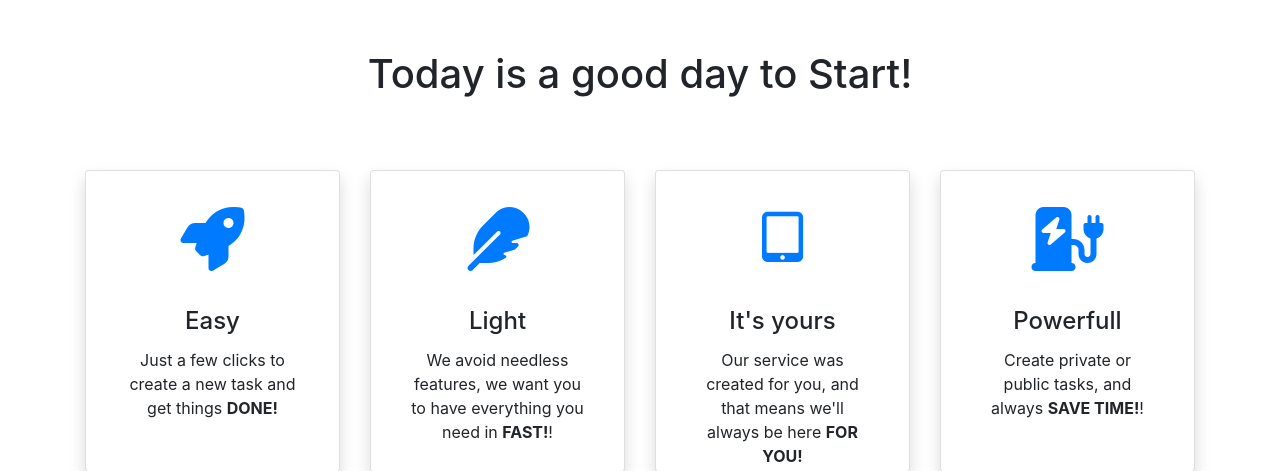
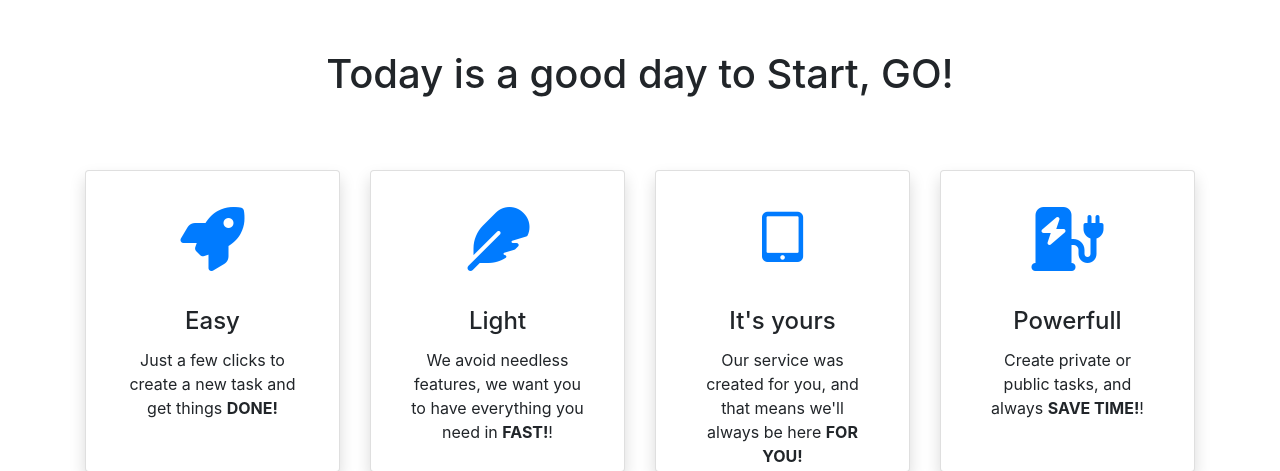
Before and after one commit to caioricciuti/simple_task, a Django app: page / in a window 1280 px wide. Shown: the part 58-529 px from the top of the page. Run offline with Django 3.2, Linux system fonts and the light colour scheme; parts of the project's set-up code (start-up, migrations or seed data) failed here and were passed over; some libraries are stand-ins or nearby versions.

Commit message:
fromserver

```diff
--- a/simple_task/settings.py
+++ b/simple_task/settings.py
@@ -15,7 +15,7 @@ SECRET_KEY = config["SECRET_KEY"]
 # SECURITY WARNING: don't run with debug turned on in production!
 DEBUG = False
 
-ALLOWED_HOSTS = ['52.157.94.39']
+ALLOWED_HOSTS = ['52.157.94.39','caio.com.br']
 
 
 # Application definition
--- a/task_app/templates/task_app/index.html
+++ b/task_app/templates/task_app/index.html
@@ -6,7 +6,7 @@
 
 
          <div class="container mt-3 mb-5" id="about">
-                   <h1 class="text-center py-4">Today is a good day to Start!</h1>
+                   <h1 class="text-center py-4">Today is a good day to Start, GO!</h1>
 
                   <div class="row text-center mt-5">
                    <div class="col-md-3">
```
Also changed, not shown: db.sqlite3, media/profile_pics/Foto_2_VASMi2d.jpeg (added), media/profile_pics/Foto_gjKPwhk.jpeg (added).
